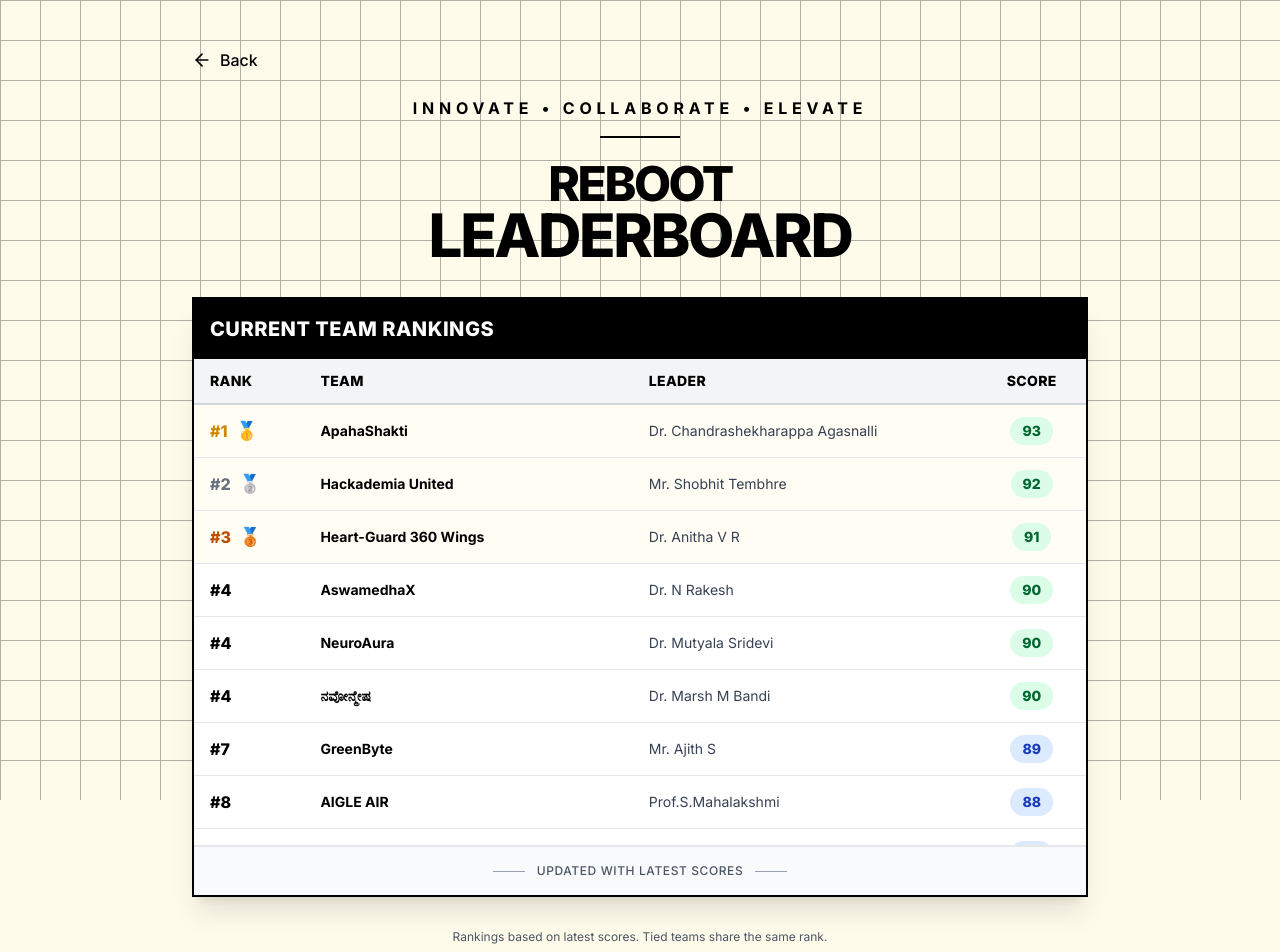
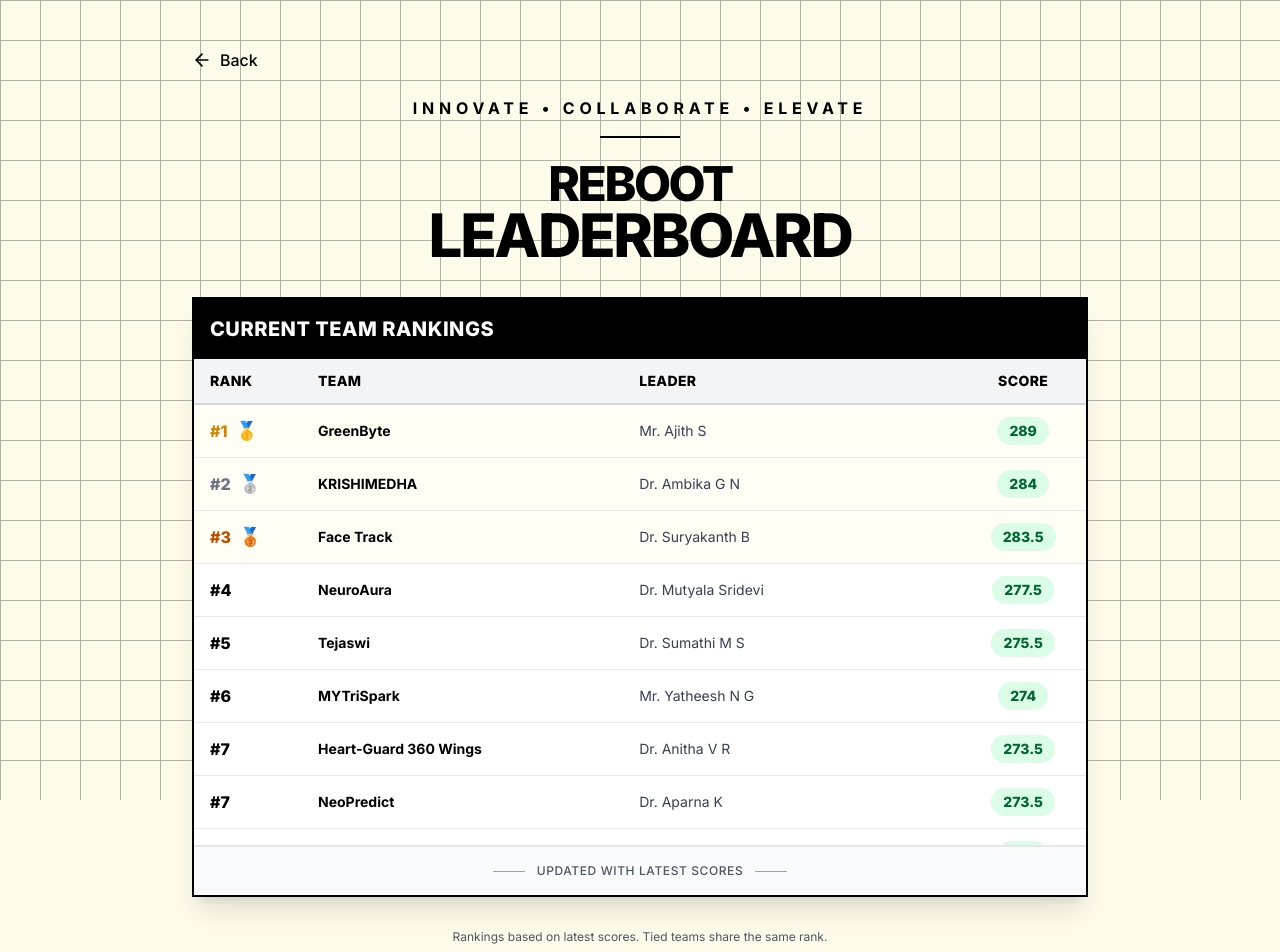
Before and after one commit to Atul-k-m/profHack, a React (Vite) app: page /leaderboard in a window 1280 px wide. Shown: the top 952 px of the page. Built offline with nearby package versions, Linux system fonts and the light colour scheme.

Commit message:
leaderboard

```diff
--- a/src/pages/Leaderboard.jsx
+++ b/src/pages/Leaderboard.jsx
@@ -16,52 +16,61 @@ const Leaderboard = () => {
     return () => window.removeEventListener('mousemove', handleMouseMove);
   }, []);
 
-  // Updated team data
   const rawTeams = [
-    { teamId: 1, name: "AI_Kranthi", leader: "Dr. Kantharaju V", score: 70 },
-    { teamId: 2, name: "AIGLE AIR", leader: "Prof.S.Mahalakshmi", score: 88 },
-    { teamId: 3, name: "AIkido-Syntax for Society", leader: "Dr. Anupama H S", score: 83 },
-    { teamId: 4, name: "Anveshana", leader: "Mrs. Manjula B K", score: 73 },
-    { teamId: 5, name: "ApahaShakti", leader: "Dr. Chandrashekharappa Agasnalli", score: 93 },
-    { teamId: 6, name: "Ashwamedha", leader: "Dr. Mallikarjuna Gowda C.P", score: 70 },
-    { teamId: 7, name: "AswamedhaX", leader: "Dr. N Rakesh", score: 90 },
-    { teamId: 8, name: "CHAAM", leader: "Mrs. Annapareddy Haarika", score: 70 },
-    { teamId: 9, name: "CHAAM", leader: "Mrs. Annapareddy Haarika", score: 70 },
-    { teamId: 10, name: "Code of Karna", leader: "Ms. Ashwitha K", score: 78 },
-    { teamId: 11, name: "cybersena", leader: "Dr.Sagargouda Patil", score: 55 },
-    { teamId: 12, name: "Digital Dream Venture Smart Kit", leader: "Dr. Drakshaveni G", score: 75 },
-    { teamId: 13, name: "Ananta", leader: "Dr. Paramita Sarkar", score: 75 },
-    { teamId: 14, name: "DronAcharya", leader: "Dr. Raju Hajare", score: 86 },
-    { teamId: 15, name: "EcoNexCampus", leader: "Dr. Shanthi D L", score: 65 },
-    { teamId: 16, name: "ELITE", leader: "Dr. Veena N", score: 65 },
-    { teamId: 17, name: "Face Track", leader: "Dr. Suryakanth B", score: 85 },
-    { teamId: 18, name: "Green AI", leader: "Dr. Athiyamaan V", score: 81 },
-    { teamId: 19, name: "GreenByte", leader: "Mr. Ajith S", score: 89 },
-    { teamId: 20, name: "Hackademia United", leader: "Mr. Shobhit Tembhre", score: 92 },
-    { teamId: 21, name: "Heart-Guard 360 Wings", leader: "Dr. Anitha V R", score: 91 },
-    { teamId: 22, name: "Infinity Loops", leader: "Mrs. S Packiya Lekshmi", score: 72 },
-    { teamId: 23, name: "Intel Tech", leader: "Mrs. Reshma C R", score: 60 },
-    { teamId: 24, name: "Jeevadhara", leader: "Mr. Dwarakanath G V", score: 80 },
-    { teamId: 25, name: "Jñānī Samūhaḥ", leader: "Dr. Shoba M", score: 82 },
-    { teamId: 26, name: "KRISHIMEDHA", leader: "Dr. Ambika G N", score: 88 },
-    { teamId: 27, name: "Lady Logicians", leader: "Ms. Brunda S", score: 80 },
-    { teamId: 28, name: "MY3S", leader: "Mr. Yatheesh N G", score: 84 },
-    { teamId: 29, name: "NeoPredict", leader: "Dr. Aparna K", score: 81 },
-    { teamId: 30, name: "NeuroAura", leader: "Dr. Mutyala Sridevi", score: 90 },
-    { teamId: 31, name: "PentaCoders", leader: "Dr. Mohan B A", score: 74 },
-    { teamId: 32, name: "Ping Intelligent", leader: "Dr. Dhanalakshmi B K", score: 83 },
-    { teamId: 33, name: "PRECOL", leader: "Mr. A Venkatesh", score: 75 },
-    { teamId: 34, name: "Rescue Net", leader: "Unknown", score: 82 },
-    { teamId: 35, name: "Silicon Squad", leader: "Mr. Beerappa Belasakarge", score: 78 },
-    { teamId: 36, name: "Solution Makers", leader: "Mrs. Belji T", score: 70 },
-    { teamId: 37, name: "SPUNK", leader: "Dr. Usha B A", score: 86 },
-    { teamId: 38, name: "Synergy Innovations", leader: "Dr. B.R. Arun Kumar", score: 84 },
-    { teamId: 39, name: "TECH FORGE", leader: "Dr. Anitha M", score: 88 },
-    { teamId: 40, name: "Tech Titans", leader: "Ms. Renita Blossom Monteiro", score: 82 },
-     { teamId: 41, name: "Tejaswi", leader: "Dr. Sumathi M S", score: 85 },
-    { teamId: 42, name: "vinyas2025", leader: "Dr. Vinutha K", score: 65 },
-    { teamId: 43, name: "YantraMinds", leader: "Dr. Bharathi Malakreddy A", score: 82 },
-    { teamId: 44, name: "ನವೋನ್ಮೇಷ", leader: "Dr. Marsh M Bandi", score: 90 }
+    { teamId: 1, name: "GreenByte", leader: "Mr. Ajith S", score: 289 },
+    { teamId: 2, name: "KRISHIMEDHA", leader: "Dr. Ambika G N", score: 284 },
+    { teamId: 3, name: "Face Track", leader: "Dr. Suryakanth B", score: 283.5 },
+    { teamId: 4, name: "NeuroAura", leader: "Dr. Mutyala Sridevi", score: 277.5 },
+    { teamId: 5, name: "Tejaswi", leader: "Dr. Sumathi M S", score: 275.5 },
+    { teamId: 6, name: "MYTriSpark", leader: "Mr. Yatheesh N G", score: 274 },
+    { teamId: 7, name: "Heart-Guard 360 Wings", leader: "Dr. Anitha V R", score: 273.5 },
+    { teamId: 8, name: "NeoPredict", leader: "Dr. Aparna K", score: 273.5 },
+    { teamId: 9, name: "AIkido-Syntax for Society", leader: "Dr. Anupama H S", score: 273 },
+    { teamId: 10, name: "Silicon Squad", leader: "Mr. Beerappa Belasakarge", score: 268 },
+    { teamId: 11, name: "YantraMinds", leader: "Dr. Bharathi Malakreddy A", score: 266 },
+    { teamId: 12, name: "Jñānī Samūhaḥ", leader: "Dr. Shoba M", score: 264.5 },
+    { teamId: 13, name: "Synergy Innovations", leader: "Dr. B.R. Arun Kumar", score: 259 },
+    { teamId: 14, name: "SPUNK", leader: "Dr. Usha B A", score: 253.5 },
+    { teamId: 15, name: "Jeevadhara", leader: "Mr. Dwarakanath G V", score: 250.5 },
+    { teamId: 16, name: "CHAAM", leader: "Mrs. Annapareddy Haarika", score: 245 },
+    { teamId: 17, name: "Cybersena", leader: "Dr. Sagargouda Patil", score: 245 },
+    { teamId: 18, name: "AswamedhaX", leader: "Dr. N Rakesh", score: 240 },
+    { teamId: 19, name: "Code of Karna", leader: "Ms. Ashwitha K", score: 238 },
+    { teamId: 20, name: "Ping Intelligent", leader: "Dr. Dhanalakshmi B K", score: 238 },
+    { teamId: 21, name: "AI_KRANTHI", leader: "Dr. Kantharaju V", score: 235 },
+    { teamId: 22, name: "Vinyas2025", leader: "Dr. Vinutha K", score: 235 },
+    { teamId: 23, name: "PentaCoders", leader: "Dr. Mohan B A", score: 227 },
+    { teamId: 24, name: "Anveshana", leader: "Mrs. Manjula B K", score: 224 },
+    { teamId: 25, name: "Solution Makers", leader: "Mrs. Belji T", score: 220 },
+    { teamId: 26, name: "Elite", leader: "Dr. Veena N", score: 212.5 },
+    { teamId: 27, name: "Lady Logicians", leader: "Ms. Brunda S", score: 197.5 },
+    { teamId: 28, name: "Hackademia United", leader: "Mr. Shobhit Tembhre", score: 192 },
+    { teamId: 29, name: "ನವೋನ್ಮೇಷ", leader: "Dr. Marsh M Bandi", score: 190 },
+    { teamId: 30, name: "Aigle Air", leader: "Prof. S. Mahalakshmi", score: 188 },
+    { teamId: 31, name: "Tech Forge", leader: "Dr. Anitha M", score: 188 },
+    { teamId: 32, name: "TechIdea", leader: "Unknown", score: 188 },
+    { teamId: 33, name: "Team Chanakya", leader: "Dr. Bhhema", score: 187.5 },
+    { teamId: 34, name: "Fusion_Force", leader: "Unknown", score: 187 },
+    { teamId: 35, name: "DronAcharya", leader: "Dr. Raju Hajare", score: 186 },
+    { teamId: 36, name: "GreenMind AI", leader: "Dr. Athiyamaan V", score: 181 },
+    { teamId: 37, name: "Ananta", leader: "Dr. Paramita Sarkar", score: 175 },
+    { teamId: 38, name: "Digital Dream Venture Smart Kit", leader: "Dr. Drakshaveni G", score: 175 },
+    { teamId: 39, name: "PRECOL", leader: "Mr. A Venkatesh", score: 175 },
+    { teamId: 40, name: "EcoNex Campus", leader: "Dr. Shanthi D L", score: 165 },
+    { teamId: 41, name: "EDGEMINDS", leader: "Unknown", score: 160 },
+    { teamId: 42, name: "Intel Tech", leader: "Mrs. Reshma C R", score: 160 },
+    { teamId: 43, name: "Apahshakti", leader: "Dr. Chandrashekharappa Agasnalli", score: 153 },
+    { teamId: 44, name: "Infinity Loops", leader: "Mrs. S Packiya Lekshmi", score: 152 },
+    { teamId: 45, name: "Ashwamedha", leader: "Dr. Mallikarjuna Gowda C.P", score: 150 },
+    { teamId: 46, name: "Tech Titans", leader: "Ms. Renita Blossom Monteiro", score: 102 },
+    { teamId: 47, name: "Aavishkar", leader: "Unknown", score: 100 },
+    { teamId: 48, name: "Advitīya", leader: "Unknown", score: 100 },
+    { teamId: 49, name: "Chitragupt", leader: "Unknown", score: 100 },
+    { teamId: 50, name: "Idea Spark", leader: "Unknown", score: 100 },
+    { teamId: 51, name: "Panchkruti", leader: "Unknown", score: 100 },
+    { teamId: 52, name: "TechSangama", leader: "Unknown", score: 100 },
+    { teamId: 53, name: "Social Hacktivists", leader: "Unknown", score: 80 },
+    { teamId: 54, name: "Panchajanya", leader: "Unknown", score: 60 }
   ];
 
   // Sort by score descending
```
